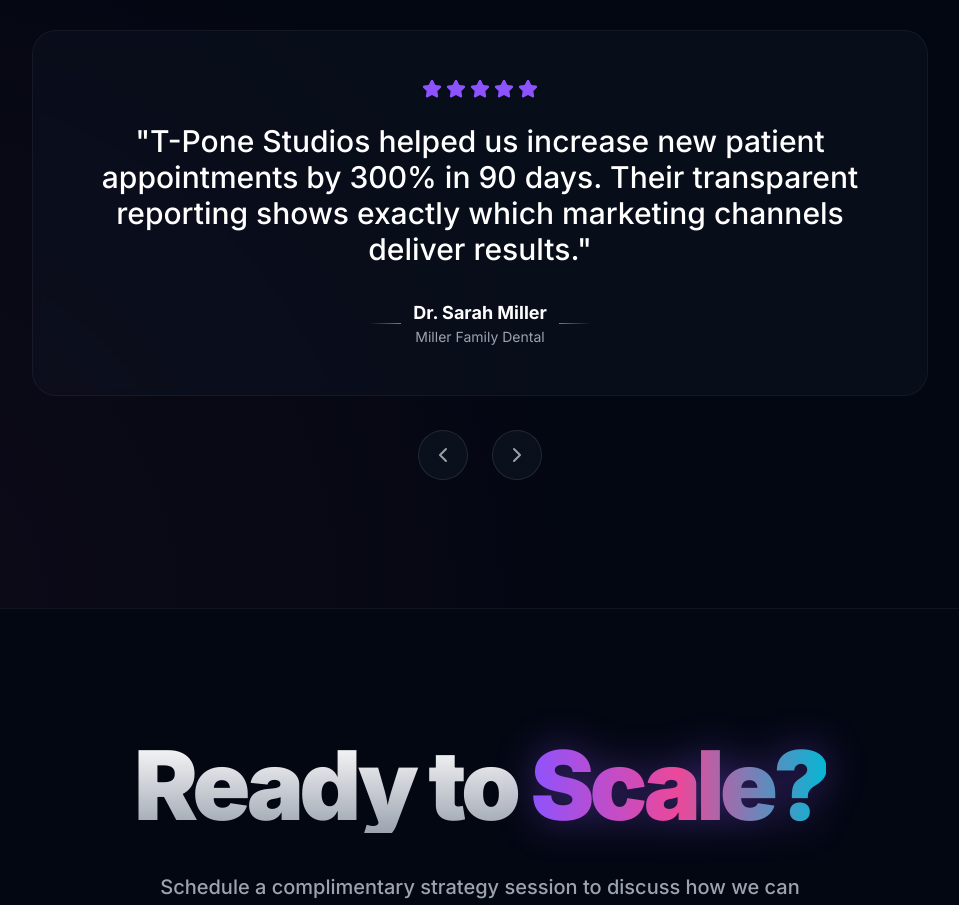
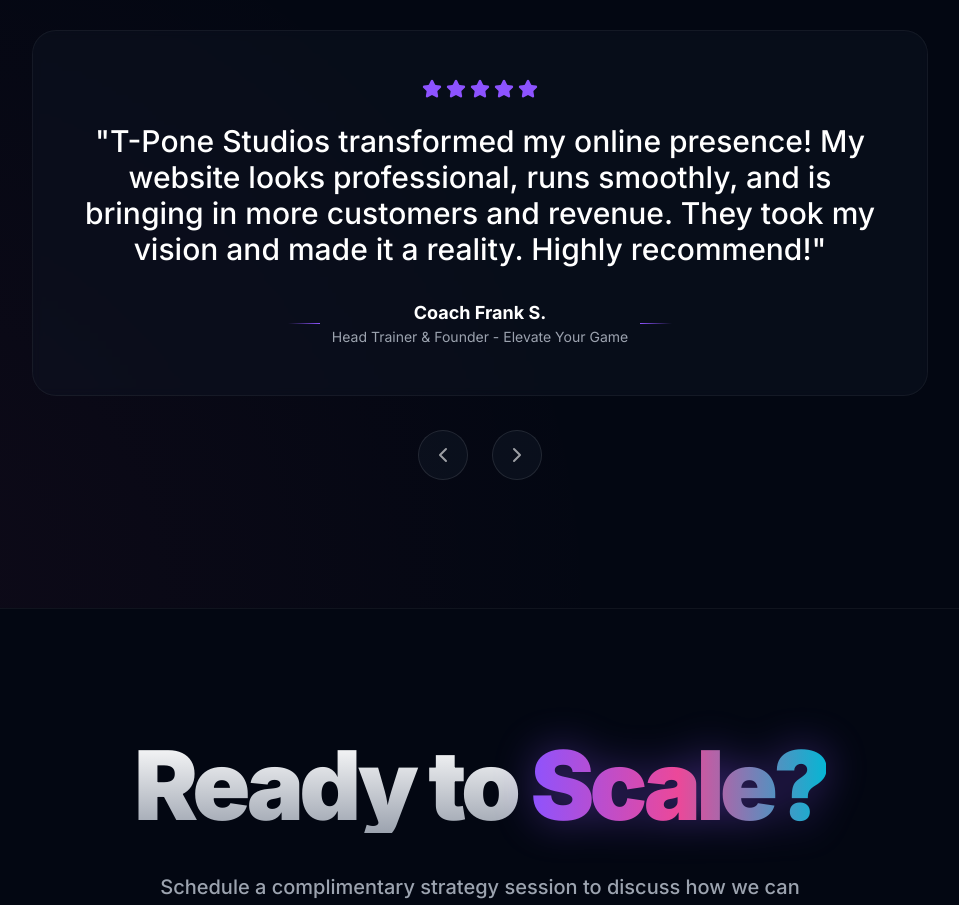
Before and after one commit to tponestudios/T-Pone-Studios, a React (Vite) app: page / in a window 1280 px wide. Shown: the part 2920-3825 px from the top of the page, without its empty margins (160-1119 px from the left). Built offline with nearby package versions, Linux system fonts and the light colour scheme.

Commit message:
Update testimonial cards with new client quotes from Coach Frank and Coach Shane

```diff
--- a/App.tsx
+++ b/App.tsx
@@ -342,15 +342,15 @@
   const [activeIndex, setActiveIndex] = useState(0);
   const testimonials: Testimonial[] = [
     {
-      name: "Dr. Sarah Miller",
-      business: "Miller Family Dental",
-      quote: "T-Pone Studios helped us increase new patient appointments by 300% in 90 days. Their transparent reporting shows exactly which marketing channels deliver results.",
+      name: "Coach Frank S.",
+      business: "Head Trainer & Founder - Elevate Your Game",
+      quote: "T-Pone Studios transformed my online presence! My website looks professional, runs smoothly, and is bringing in more customers and revenue. They took my vision and made it a reality. Highly recommend!",
       img: ""
     },
     {
-      name: "Mark Henderson",
-      business: "Henderson HVAC Services",
-      quote: "Finally, a marketing agency that focuses on actual results. T-Pone consistently delivers qualified leads that convert into service calls. Our calendar stays booked.",
+      name: "Coach Shane S.",
+      business: "Founder & Head Coach - Primetime Performance",
+      quote: "Working with T-Pone Studios was a game changer! My site looks polished, runs flawlessly, and is already helping me attract more business. They really listened to what I wanted and delivered beyond expectations.",
       img: ""
     }
   ];
```
